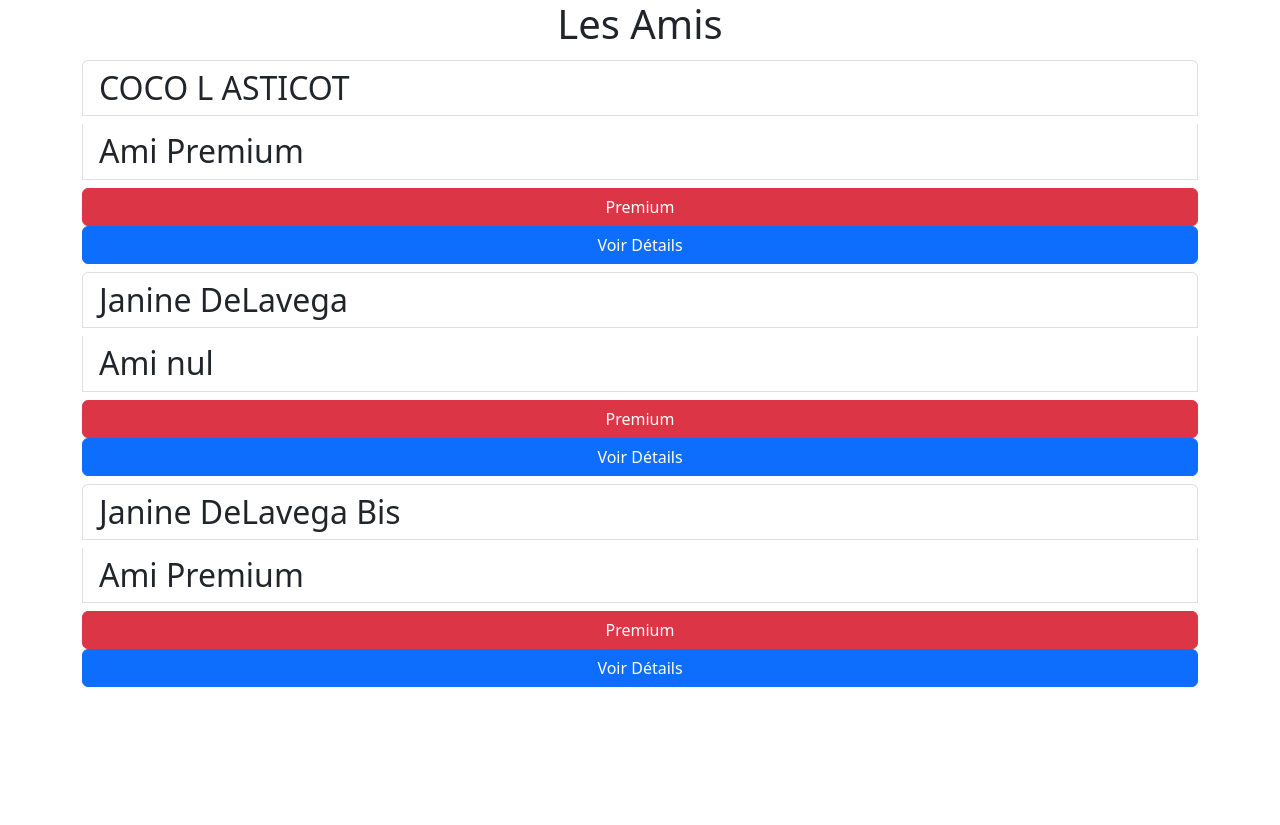
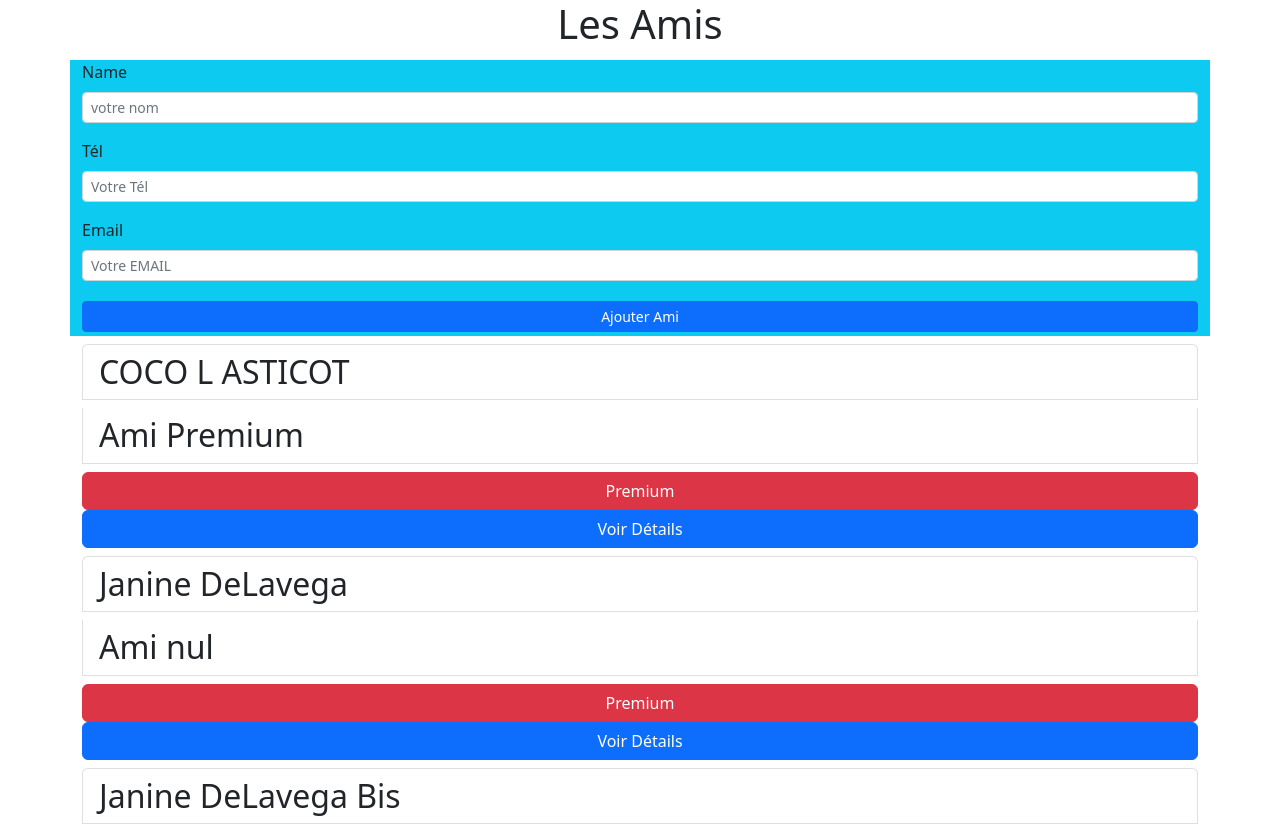
Before and after one commit to GentilleauF/CoursVueCLI, a Vue app: page / in a window 1280 px wide. Shown: the top 825 px of the page. Before the commit the page ends 800 px from the top, so only its background shows below. Built offline with nearby package versions, Linux system fonts and the light colour scheme.

Commit message:
ajout un nouvel ami

```diff
--- a/src/App.vue
+++ b/src/App.vue
@@ -1,59 +1,79 @@
 <template>
   <!-- <div class="container"> -->
-    <h1 class="text-center">Les Amis</h1>
-    <ul class="list-group">
-        <un-ami v-for="unAmi in lesAmis "
-        :key=unAmi.id
-        :name=unAmi.name
-        :phone=unAmi.phone
-        :email=unAmi.email
-        :premium=unAmi.premium
-        :id="unAmi.id"
-        @mon-event-premium="afficherStatusPremium"
-        ></un-ami>
-      <!--  <un-ami name='tom' phone="056255" email="noezdonfe" premium="0"></un-ami> -->
+  <h1 class="text-center">Les Amis</h1>
+  <ul class="list-group">
 
-    </ul>
+    <ajouter-un-ami @add-ami="ajouterAmi" ></ajouter-un-ami>
+
+    <un-ami
+      v-for="unAmi in lesAmis"
+      :key="unAmi.id"
+      :name="unAmi.name"
+      :phone="unAmi.phone"
+      :email="unAmi.email"
+      :premium="unAmi.premium"
+      :id="unAmi.id"
+      @mon-event-premium="afficherStatusPremium"
+    ></un-ami>
+    <!--  <un-ami name='tom' phone="056255" email="noezdonfe" premium="0"></un-ami> -->
+  </ul>
   <!-- </div> -->
 </template>
 
 <script>
-export default{
-  data(){
+export default {
+  data() {
     return {
       lesAmis: [
         {
-            id: 'lasticot',
-            name: 'COCO L ASTICOT',
-            phone: '01234 5678 991',
-            email: 'coco@lasticot.com',
-            premium: true
+          id: "lasticot",
+          name: "COCO L ASTICOT",
+          phone: "01234 5678 991",
+          email: "coco@lasticot.com",
+          premium: true,
         },
         {
-            id: 'janine',
-            name: 'Janine DeLavega',
-            phone: '09876 543 221',
-            email: 'janine@delavega.com',
-            premium: false
+          id: "janine",
+          name: "Janine DeLavega",
+          phone: "09876 543 221",
+          email: "janine@delavega.com",
+          premium: false,
         },
         {
-            id: 'janineBis',
-            name: 'Janine DeLavega Bis',
-            phone: '09876 543 221',
-            email: 'janineBis@delavega.com',
-            premium: true
+          id: "janineBis",
+          name: "Janine DeLavega Bis",
+          phone: "09876 543 221",
+          email: "janineBis@delavega.com",
+          premium: true,
         },
-    ],
-    }
+      ],
+    };
   },
 
-  methods:{
-    afficherStatusPremium (leIdDunAmi){
-      console.log('voila '+leIdDunAmi);
-      let unAmiIdentified = this.lesAmis.find((element) => element.id == leIdDunAmi);
+  methods: {
+    afficherStatusPremium(leIdDunAmi) {
+      console.log("voila " + leIdDunAmi);
+      let unAmiIdentified = this.lesAmis.find(
+        (element) => element.id == leIdDunAmi
+      );
+      unAmiIdentified.premium = !unAmiIdentified.premium;
 
       console.log(unAmiIdentified);
+    },
+
+    ajouterAmi (enteredName, enteredPhone,enteredMail) {
+    let newAmiContact = {
+      id: new Date().toISOString(),
+      name: enteredName,
+      phone: enteredPhone,
+      email: enteredMail,
+      premium: false
     }
+    console.log(newAmiContact);
+    this.lesAmis.push(newAmiContact)
+
   }
-}
+  },
+
+};
 </script>
--- /dev/null
+++ b/src/components/AjouterUnAmi.vue
@@ -0,0 +1,44 @@
+<script>
+
+export default {
+    data(){
+        return{
+            enteredName: '',
+            enteredPhone: '',
+            enteredMail: '',
+
+        }
+    },
+
+    emits: ["add-ami"],
+
+    methods:{
+        submitData () {
+            this.$emit("add-ami", this.enteredName, this.enteredPhone, this.enteredMail)
+        }
+
+    },
+}
+</script>
+
+
+
+<template>
+    <div class="container bg-info my-1">
+        <form @submit.prevent="submitData">
+        <div class="mb-3">
+            <label for="exampleFormControlInput1" class="form-label">Name</label>
+            <input v-model="enteredName" class="form-control form-control-sm" type="text" placeholder="votre nom" aria-label=".form-control-sm example">
+        </div>
+        <div class="mb-3">
+            <label for="exampleFormControlInput1" class="form-label">Tél</label>
+            <input v-model="enteredPhone" class="form-control form-control-sm" type="tel" placeholder="Votre Tél" aria-label=".form-control-sm example">
+        </div>
+        <div class="mb-3">
+            <label for="exampleFormControlInput1" class="form-label">Email</label>
+            <input v-model="enteredMail" class="form-control form-control-sm" type="email" placeholder="Votre EMAIL" aria-label=".form-control-sm example">
+        </div>
+        <button class="btn btn-primary btn-sm col-12 my-1">Ajouter Ami</button>
+        </form>
+    </div>
+</template>
--- a/src/components/UnAmi.vue
+++ b/src/components/UnAmi.vue
@@ -1,7 +1,7 @@
 <script>
 
 export default {
-    // props : ["name", "phone", "email", "premium"],
+
 
     props : {
         name:{type: String, required:true },
@@ -9,6 +9,16 @@ export default {
         email:{type: String, required:true },
         premium:{type: Boolean , required:false, default:false },
         id:{type: String, required:true}
+    },
+    emits : {
+        'mon-event-premium': (id) => {
+            if (id){
+                return true
+            } else {
+                console.warn("id n'est pas defini")
+                return false
+            }
+        }
     },
 
     data(){
--- a/src/main.js
+++ b/src/main.js
@@ -1,8 +1,10 @@
 import { createApp } from 'vue';
 import App from './App.vue';
 import UnAmi from './components/UnAmi';
+import AjouterUnAmi from "./components/AjouterUnAmi";
 // createApp(App).mount('#app')
 //On peut aussi stocker l'appli dans une variable
 const app = createApp(App);
-app.component('un-ami',UnAmi);
+app.component('un-ami', UnAmi);
+app.component('ajouter-un-ami', AjouterUnAmi)
 app.mount('#app');
```
Also changed, not shown: src/ajouterUnamiEnonce.png (added).
